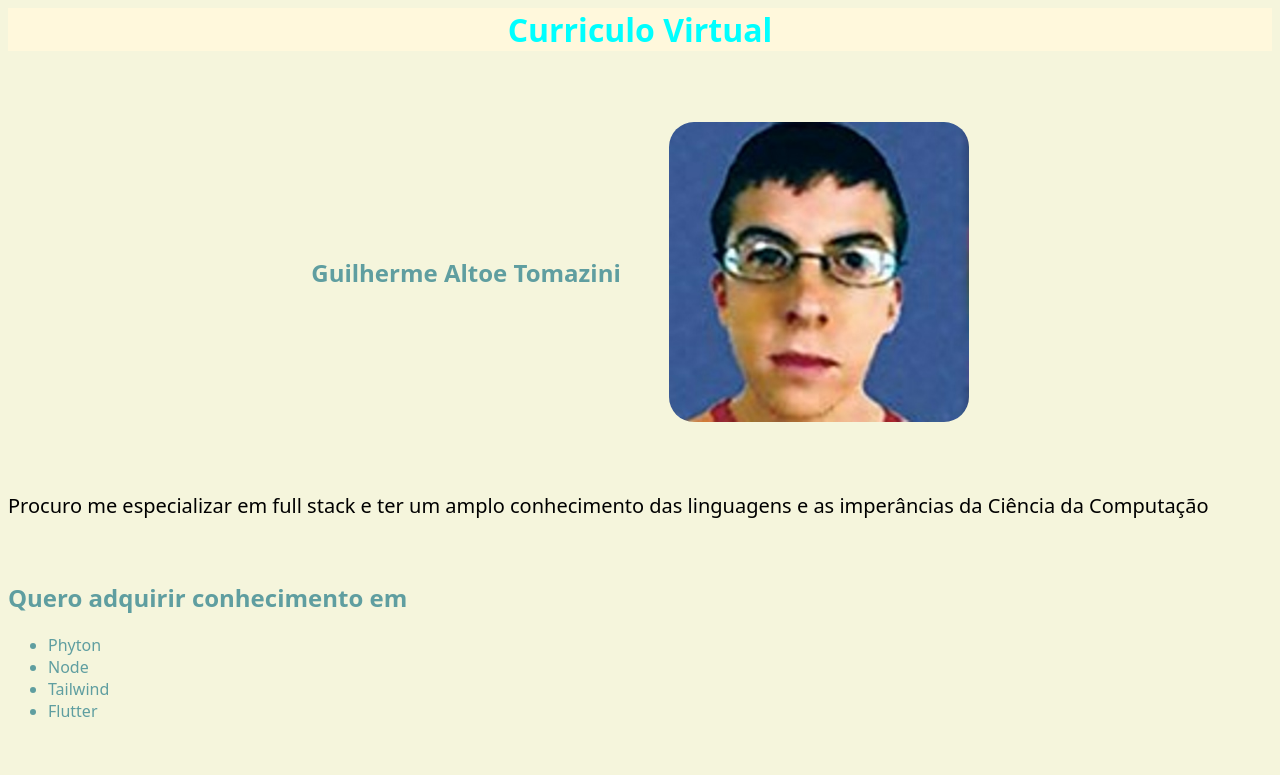
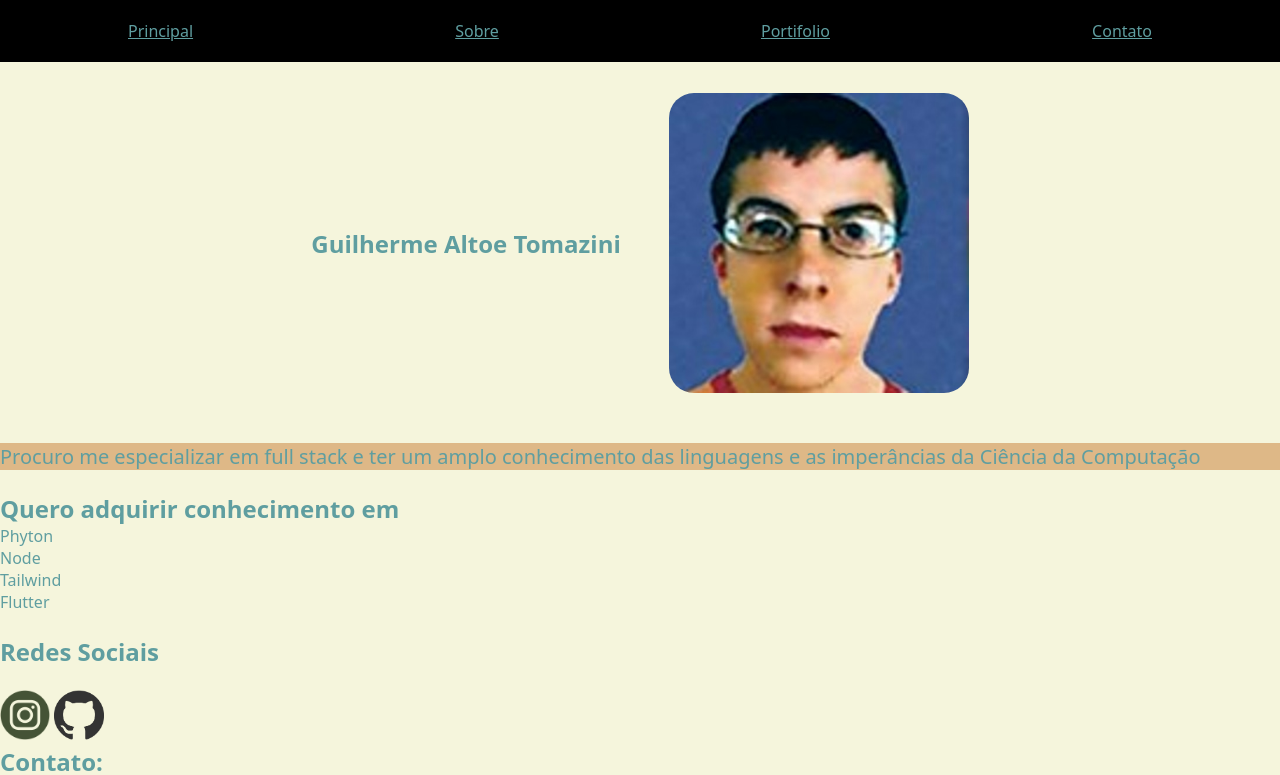
Before and after one commit to spacefy1/testedeaula, a plain HTML site: page index.html in a window 1280 px wide. Shown: the top 775 px of the page. Drawn offline with Linux system fonts and the light colour scheme.

Commit message:
errei a att

```diff
--- a/index.html
+++ b/index.html
@@ -11,6 +11,14 @@
 <body>
     <header>
         <h1>Curriculo Virtual</h1>
+        <div class="parte 2">
+        <nav class="navbar">
+            <a href="#">Principal</a>
+            <a href="#">Sobre</a>
+            <a href="#">Portifolio</a>
+            <a href="#">Contato</a>
+        </nav>
+    </div>
     </header>
     <div class="parte1">
         <h2>Guilherme Altoe Tomazini</h2>
@@ -29,6 +37,9 @@
     <br>
     <h2>Redes Sociais </h2>
     <br>
+
+
+
 
     <a href="https://www.instagram.com/spacefy_/"><img src="instapen.png" height="50px" width="50px"></a>
     <a href="https://github.com/spacefy1"><img src="GitHub_logo.png" width="50px" height="50px"></a>
--- a/style.css
+++ b/style.css
@@ -1,7 +1,12 @@
 *{
     font-family: system-ui, -apple-system, BlinkMacSystemFont, 'Segoe UI', Roboto, Oxygen, Ubuntu, Cantarell, 'Open Sans', 'Helvetica Neue', sans-serif;
+    color: cadetblue;
+    margin: 0;
+    padding: 0;
+    box-sizing: border-box;
+}
+body{
     background-color: beige;
-    color: cadetblue;
 }
 header h2 {
     background-color: tomato;
@@ -12,19 +17,11 @@ header h2 {
 
 
 p {
-    color: black;
     font-size: 20px;
-
-    background-color: beige;
+    background-color:burlywood;
 
 }
-.texto {
-    justify-content: center;
-    justify-items: center;
-    text-align: center;
 
-
-}
 
 #EU
 {
@@ -41,6 +38,21 @@ p {
     gap: 3rem;
 }
 
+.navbar {
+    position: fixed;
+    top: 0;
+    left: 0;
+    padding: 20px 10%;
+    width: 100%;
+    background: black;
+    display: flex;
+    justify-content: space-between;
+    align-items: center;
+    z-index: 100;
+
+
+}
+
 header h1 {
 
     text-align: center;
```
